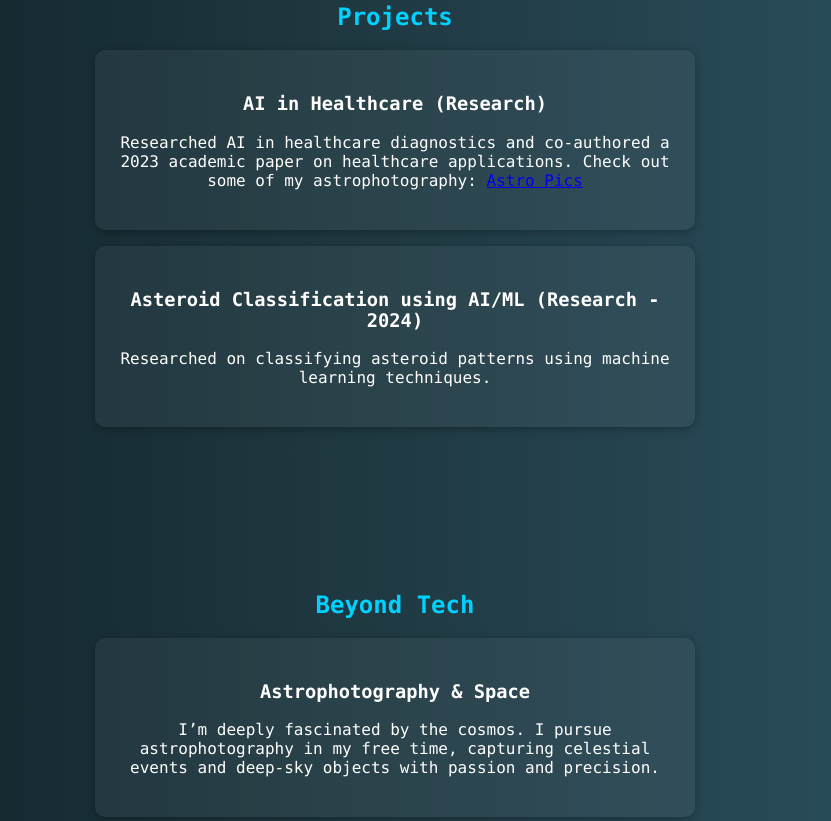
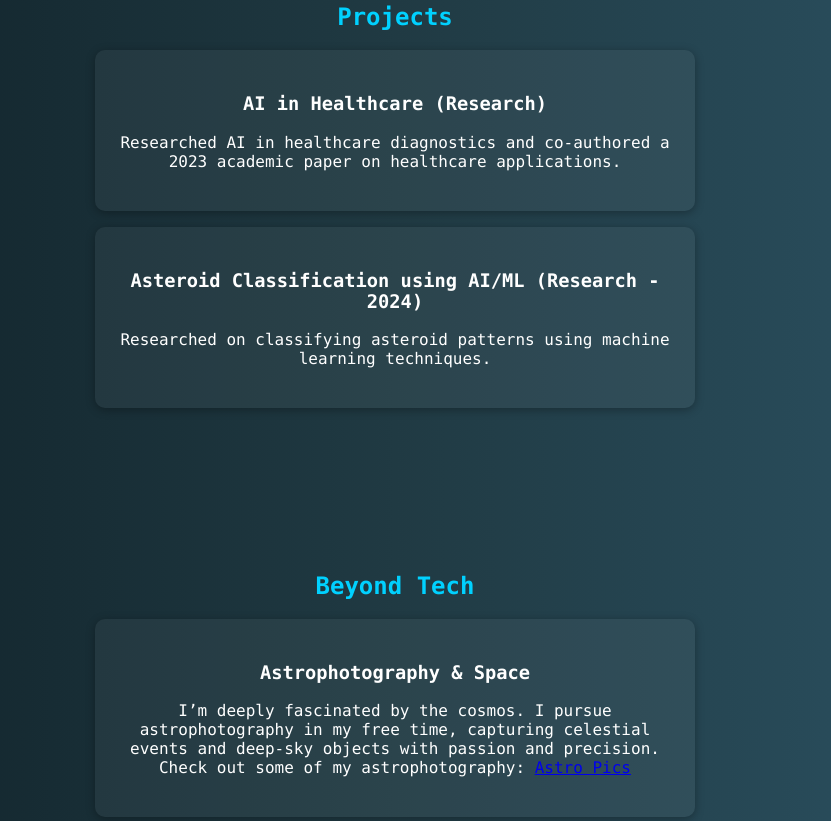
Before and after one commit to Aryan-0001/Portfolio0101, a plain HTML site: page index.html in a window 1280 px wide. Shown: the part 3610-4431 px from the top of the page, without its empty margins (245-1076 px from the left). Drawn offline with Linux system fonts and the light colour scheme.

Commit message:
Update index.html

```diff
--- a/index.html
+++ b/index.html
@@ -244,8 +244,6 @@
   <section id="projects">
     <h2>Projects</h2>
     <div class="container fade-up"><h3>AI in Healthcare (Research)</h3><p>Researched AI in healthcare diagnostics and co-authored a 2023 academic paper on healthcare applications.
-Check out some of my astrophotography:
-<a href="https://www.linkedin.com/in/aryan-n-4251bb249/" target="_blank" title="Astro Pics">Astro Pics</a>
 </p></div>
     <div class="container fade-up"><h3>Asteroid Classification using AI/ML (Research - 2024)</h3><p>Researched on classifying asteroid patterns using machine learning techniques.</p></div>
   </section>
@@ -254,7 +252,10 @@ Check out some of my astrophotography:
     <h2>Beyond Tech</h2>
     <div class="container zoom-in">
       <h3>Astrophotography & Space</h3>
-      <p>I’m deeply fascinated by the cosmos. I pursue astrophotography in my free time, capturing celestial events and deep-sky objects with passion and precision.</p>
+      <p>I’m deeply fascinated by the cosmos. I pursue astrophotography in my free time, capturing celestial events and deep-sky objects with passion and precision.
+Check out some of my astrophotography:
+<a href="https://www.instagram.com/astro_.0101?igsh=NHl6ZTFsYjF2ZDZx" target="_blank" title="Astro Pics">Astro Pics</a>
+</p>
     </div>
     <div class="container zoom-in">
       <h3>Chess & Strategy</h3>
```
